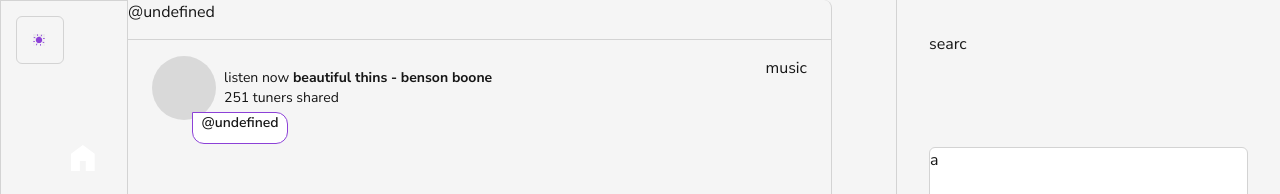
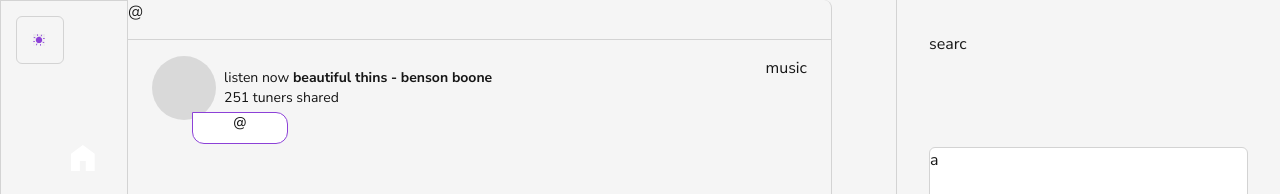
Before and after one commit to raquel-brena/TuneTown, a React (Vite) app in the folder client/: page /undefined in a window 1280 px wide. Shown: the top 194 px of the page. Built offline with nearby package versions, Linux system fonts and the light colour scheme.

Commit message:
refactor: Update Profile page to display user's username in header

```diff
--- a/client/src/app/pages/Profile.tsx
+++ b/client/src/app/pages/Profile.tsx
@@ -4,8 +4,10 @@ import { useState } from "react";
 import { MenuItem } from "../components/profile/MenuItem";
 import { ContainerPosts } from "../components/profile/ContainerPosts";
 import { Card } from "../components/posts/Card";
+import { useAuth } from "../../infra/contexts/auth/UseAuth";
 
 export const Profile = () => {
+  const { user } = useAuth();
     const { profileId } = useParams<{profileId: string}>();
     const [ selectedButton, setSelectedButton ] = useState<string>("posts");
 
@@ -22,7 +24,7 @@ export const Profile = () => {
             <div className="h-[30%] border-b-[1px] border-stroke ">
               {/* BACK */}
               <div className="h-1/6 border-b-[1px] border-stroke ">
-                @{profileId}
+                @{user?.username}
               </div>
               {/* HEADER */}
               <div className="flex flex-col relative h-[84%] justify-between">
@@ -30,11 +32,13 @@ export const Profile = () => {
                 <div className="flex justify-between px-6  pt-4 ">
                   <div className="flex flex-row items-center gap-2">
                     <Photo bg="d9d9d9" size="4" />
-                    <div className="w-24 z-10 top-[4.5rem] left-16 absolute h-8
+                    <div
+                      className="w-24 z-10 top-[4.5rem] left-16 absolute h-8
                      bg-fume rounded-tr-xl rounded-bl-xl rounded-br-xl border p-0
-                      border-theme text-center text-sm font-semibold">
-                      @{profileId}
-                     </div>
+                      border-theme text-center text-sm font-semibold"
+                    >
+                      @{user?.username}
+                    </div>
                     <div className="flex flex-col text-sm">
                       <span>
                         listen now <b> beautiful thins - benson boone</b>
```
